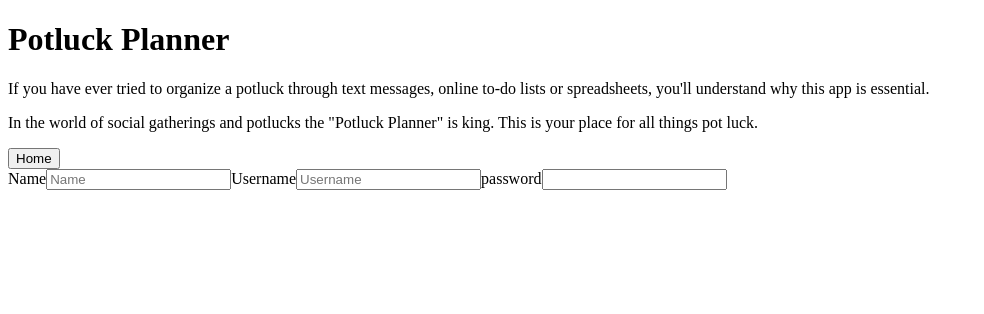
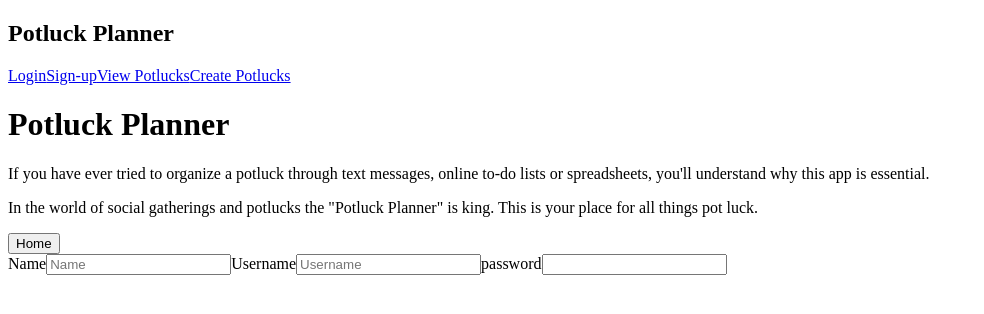
Before and after one commit to ft-potluck-planner-3/front-end, a React (Create React App) app in the folder potluck-planner/: page / in a window 1280 px wide. Shown: the top 314 px of the page, without its empty margins (0-984 px from the left). Built offline with nearby package versions, Linux system fonts and the light colour scheme.

Commit message:
Added a navigation with navlinks to login, signup, potlucks, and create potlucks

```diff
--- a/potluck-planner/src/App.js
+++ b/potluck-planner/src/App.js
@@ -1,9 +1,18 @@
 // Component Imports
 import HomePage from "./components/HomePage";
-
+import { NavLink, Route, Switch } from "react-router-dom";
 function App() {
   return (
     <div className="App">
+      <nav>
+        <h1>Potluck Planner</h1>
+        <div className="nav-links">
+          <NavLink to="/login">Login</NavLink>
+          <NavLink to="/signup">Sign-up</NavLink>
+          <NavLink to="/potlucks">View Potlucks</NavLink>
+          <NavLink to="/create">Create Potlucks</NavLink>
+        </div>
+      </nav>
       <HomePage />
     </div>
   );
--- a/potluck-planner/src/index.js
+++ b/potluck-planner/src/index.js
@@ -1,16 +1,11 @@
 import React from "react";
 import ReactDOM from "react-dom";
 import App from "./App";
-import reportWebVitals from "./reportWebVitals";
+import { BrowserRouter as Router } from "react-router-dom";
 
 ReactDOM.render(
-  <React.StrictMode>
+  <Router>
     <App />
-  </React.StrictMode>,
+  </Router>,
   document.getElementById("root")
 );
-
-// If you want to start measuring performance in your app, pass a function
-// to log results (for example: reportWebVitals(console.log))
-// or send to an analytics endpoint. Learn more: https://bit.ly/CRA-vitals
-reportWebVitals();
```
